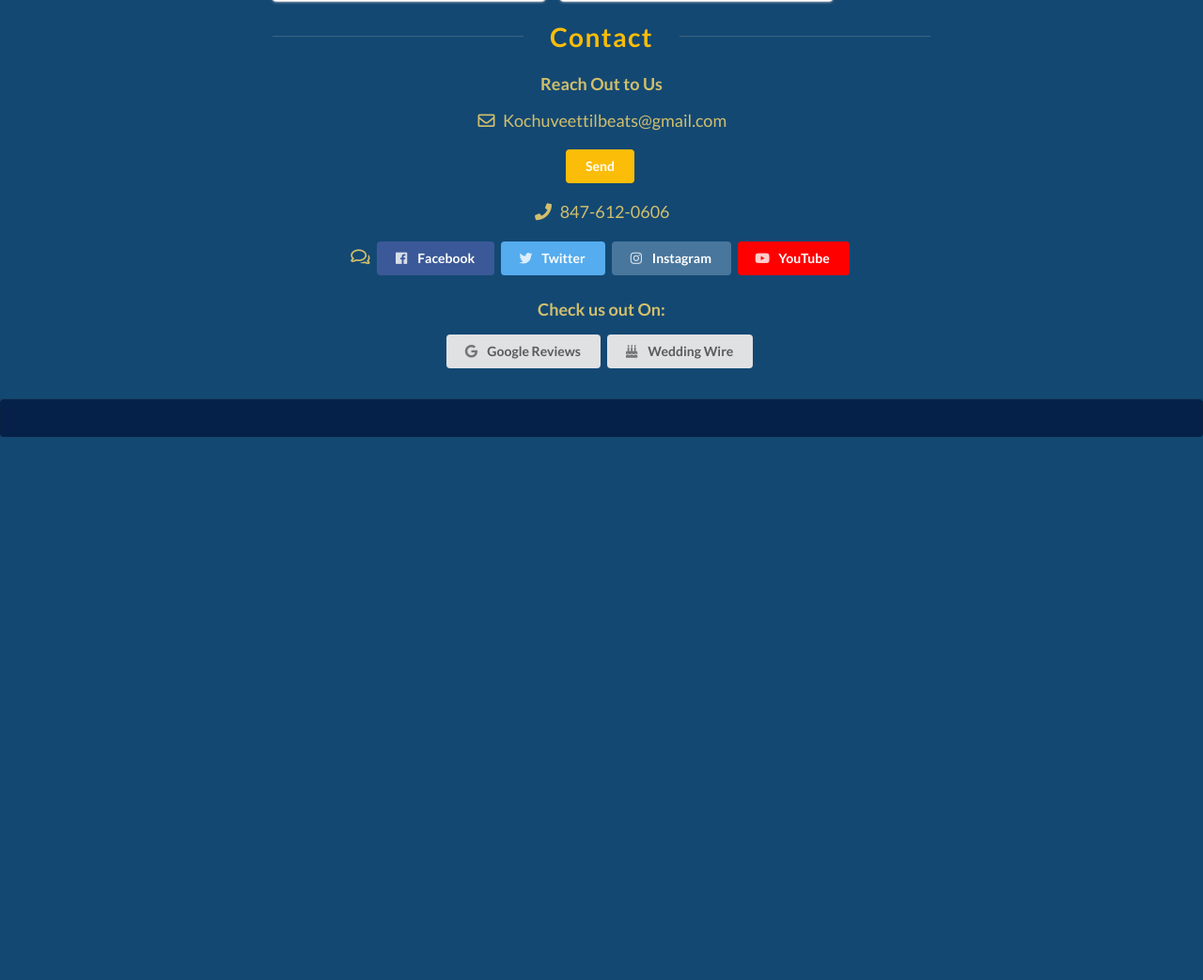
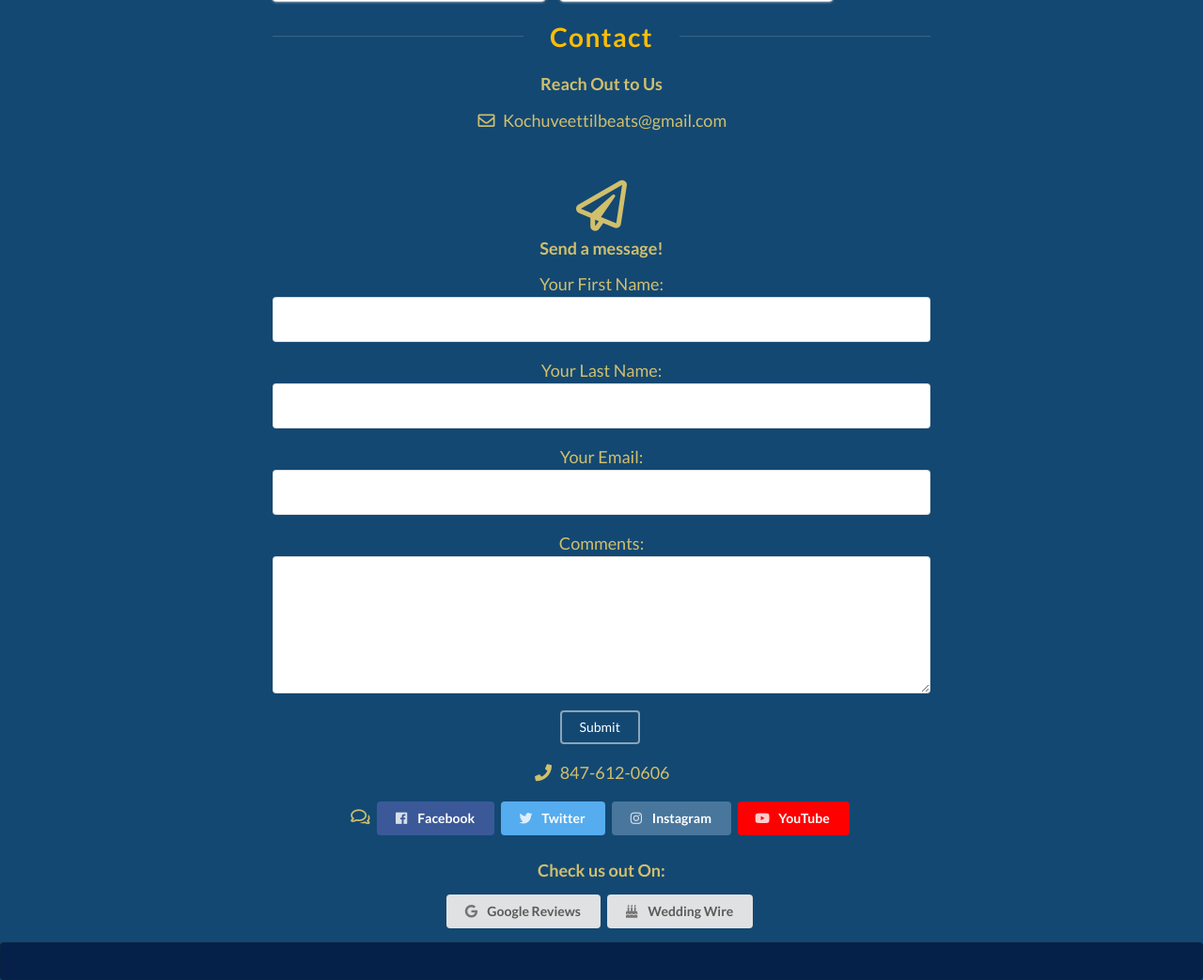
Before and after one commit to tombiju/Kochuveettil-Beats, a Flask app: page / in a window 1280 px wide. Shown: the part 3730-4773 px from the top of the page at 94% size. Before the commit the page ends 4195 px from the top, so only its background shows below. Run offline with Flask 3, Linux system fonts and the light colour scheme; some libraries are stand-ins or nearby versions.

Commit message:
display message form on page directly

```diff
--- a/templates/index.html
+++ b/templates/index.html
@@ -457,12 +457,32 @@ Kochuveettil Beats is recognized across the globe for bringing the passion and p
             <h3 class="ui blue header">Reach Out to Us</h3>
             <div class="ui contact">
               <p><i class="envelope outline icon"></i> Kochuveettilbeats@gmail.com
-                <div class="ui yellow animated button" tabindex="0">
-                  <div class="visible content">Send</div>
-                  <div class="hidden content">
-                    <i class="paper plane icon"></i>
+                <div class="ui icon header">
+                  <h3 class="ui blue header"><i class="airplane icon"></i><i class="paper plane outline icon"></i>
+                    Send a message!</h3>
+                </div>
+                <form class = "ui form" action = "/send_email" method = "POST" role = "form">
+                  <div class="content container">
+                    <p>
+                      Your First Name: <input type="text" name="first_name" required><br>
+                    </p>
+                    <p>
+                      Your Last Name: <input type="text" name="last_name" required><br>
+                    </p>
+                    <p>
+                      Your Email: <input type="text" name="email" required><br>
+                    </p>
+                    <p>
+                      Comments: <textarea rows="5" cols="30" name="comments"></textarea>
+                    </p>
                   </div>
-                </div>
+                  <div class="ui error message"></div>
+                  <div class="actions">
+                    <p>
+                    <div id ="email_button" class="ui submit green basic inverted button">Submit</div>
+                    </p>
+                  </div>
+                </form>
               </p>
               <p><i class="phone icon"></i> 847-612-0606</p>
               <p><i class="comments outline icon"></i>
@@ -503,48 +523,9 @@ Kochuveettil Beats is recognized across the globe for bringing the passion and p
                     Wedding Wire
                   </button></a>
               </p>
-              <div class="ui basic modal">
-                <div class="ui icon header">
-                  <i class="airplane icon"></i><i class="paper plane outline icon"></i>
-                  Send a Message!
-                </div>
-          <form class = "ui form" action = "/send_email" method = "POST" role = "form">
-          <div class="content container">
-            <p>
-              Your First Name: <input type="text" name="first_name" required><br>
-            </p>
-            <p>
-              Your Last Name: <input type="text" name="last_name" required><br>
-            </p>
-             <p>
-              Your Email: <input type="text" name="email" required><br>
-            </p>
-            <p>
-              Comments: <textarea rows="5" cols="30" name="comments"></textarea>
-            </p>
-          </div>
-          <div class="ui error message"></div>
-          <div class="actions">
-            <p>
-            <div class="ui red basic cancel inverted button">
-              <i class="remove icon"></i>
-              Close
-            </div>
-            <div id ="email_button" class="ui submit green basic inverted button">Submit</div>
-            </form>
-          </p>
-        </div>
-      </div>
     </div>
-
-
-
-
-
   </div>
 </div>
-
-
 
 <div class="ui bottom menu " id="dark-mode-footer">
 
```
